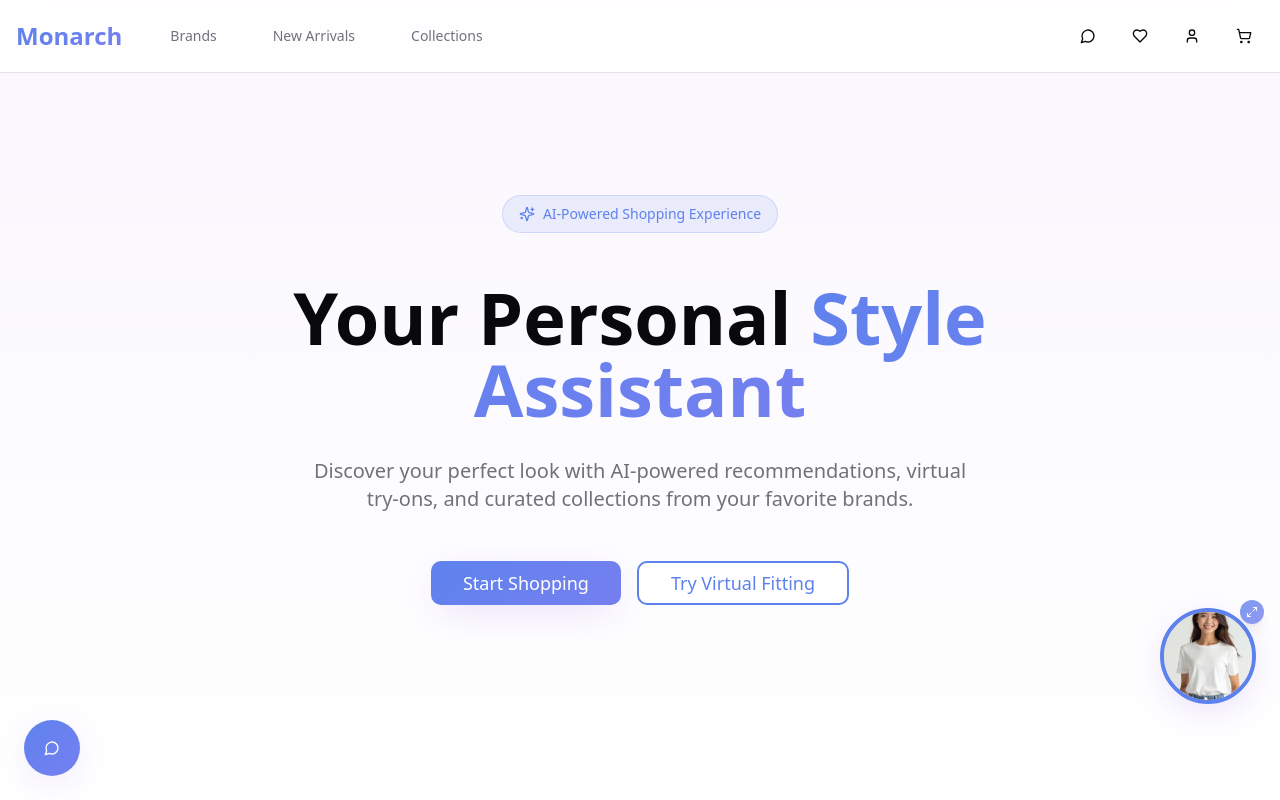
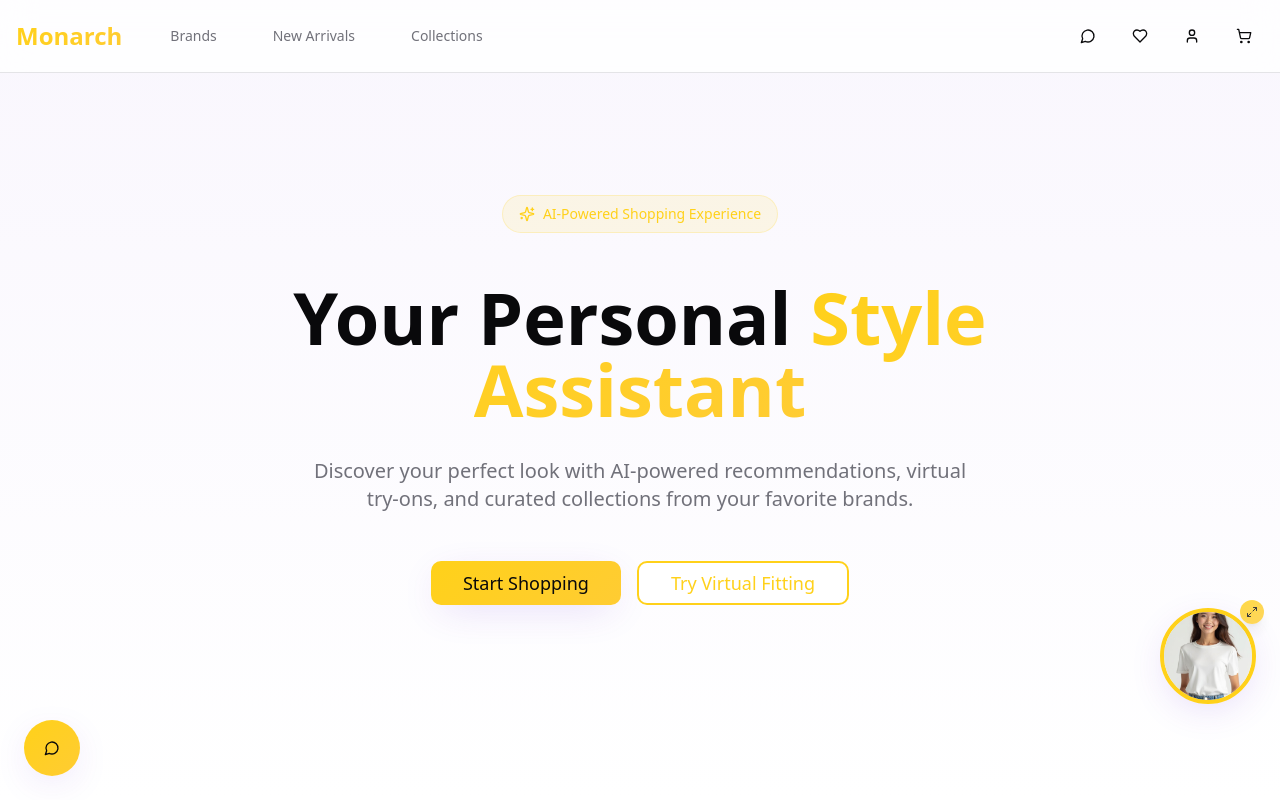
Before and after one commit to mymonarchcoder/chic-avatar-world, a React (Vite) app: page / in a window 1280 px wide. Shown: the top 800 px of the page. Built offline with nearby package versions, Linux system fonts and the light colour scheme; the HTML template or start-up script is replaced by a standard one.

Commit message:
Change primary color to yellow

```diff
--- a/src/index.css
+++ b/src/index.css
@@ -17,9 +17,9 @@ All colors MUST be HSL.
     --popover: 0 0% 100%;
     --popover-foreground: 240 10% 3.9%;
 
-    --primary: 225 80% 65%;
-    --primary-foreground: 0 0% 100%;
-    --primary-glow: 225 80% 75%;
+    --primary: 48 100% 55%;
+    --primary-foreground: 240 10% 3.9%;
+    --primary-glow: 48 100% 70%;
 
     --secondary: 240 5% 96%;
     --secondary-foreground: 240 6% 10%;
@@ -35,11 +35,11 @@ All colors MUST be HSL.
 
     --border: 240 6% 90%;
     --input: 240 6% 90%;
-    --ring: 225 80% 65%;
+    --ring: 48 100% 55%;
 
     --radius: 0.75rem;
 
-    --gradient-primary: linear-gradient(135deg, hsl(225 80% 65%), hsl(235 80% 70%));
+    --gradient-primary: linear-gradient(135deg, hsl(48 100% 55%), hsl(45 100% 60%));
     --gradient-accent: linear-gradient(135deg, hsl(38 92% 50%), hsl(45 100% 60%));
     --gradient-hero: linear-gradient(180deg, hsl(263 70% 98%), hsl(0 0% 100%));
 
@@ -59,9 +59,9 @@ All colors MUST be HSL.
     --popover: 240 10% 6%;
     --popover-foreground: 0 0% 98%;
 
-    --primary: 225 80% 68%;
-    --primary-foreground: 0 0% 100%;
-    --primary-glow: 225 80% 78%;
+    --primary: 48 100% 60%;
+    --primary-foreground: 240 10% 3.9%;
+    --primary-glow: 48 100% 75%;
 
     --secondary: 240 6% 10%;
     --secondary-foreground: 0 0% 98%;
@@ -77,9 +77,9 @@ All colors MUST be HSL.
 
     --border: 240 6% 20%;
     --input: 240 6% 20%;
-    --ring: 225 80% 68%;
+    --ring: 48 100% 60%;
 
-    --gradient-primary: linear-gradient(135deg, hsl(225 80% 68%), hsl(235 80% 73%));
+    --gradient-primary: linear-gradient(135deg, hsl(48 100% 60%), hsl(45 100% 65%));
     --gradient-accent: linear-gradient(135deg, hsl(38 92% 50%), hsl(45 100% 60%));
     --gradient-hero: linear-gradient(180deg, hsl(240 10% 6%), hsl(240 10% 3.9%));
 
```
